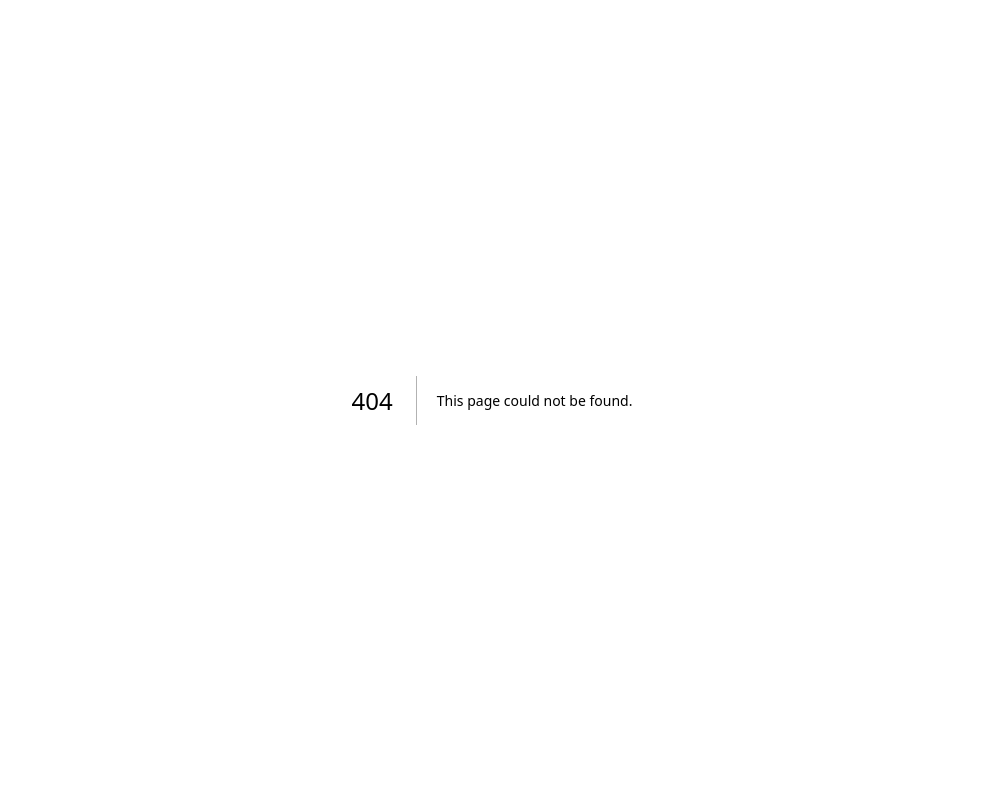
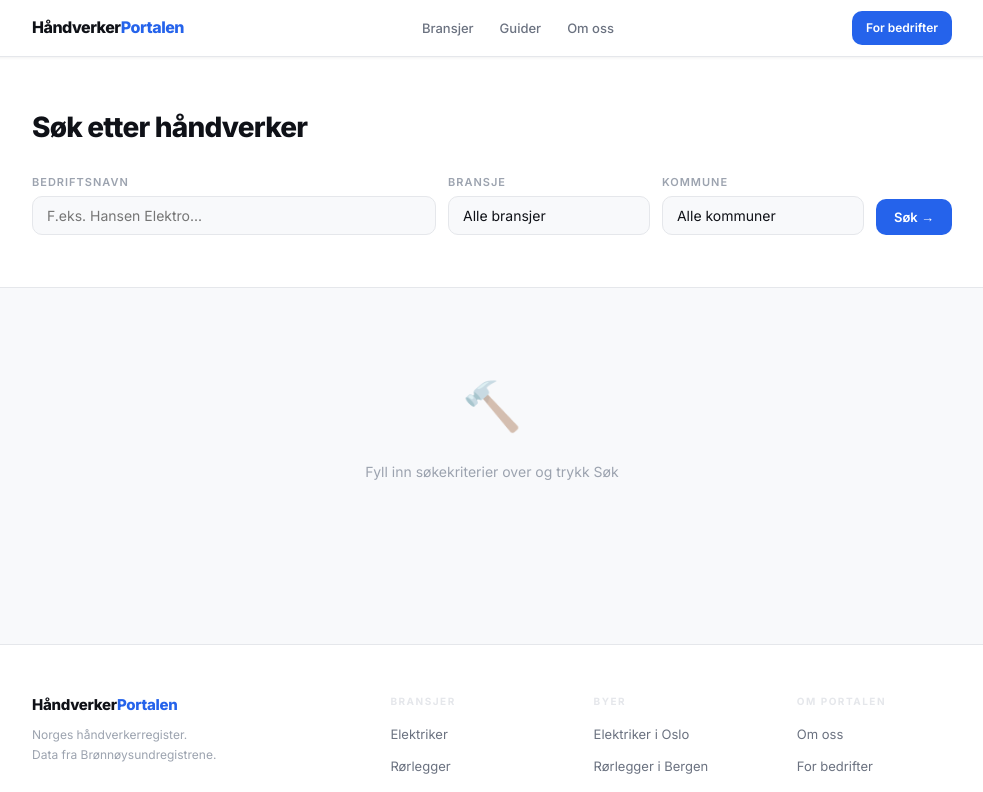
Before and after one commit to uppitmarketing/haandverkerportalen, a Next.js app: page /sok in a window 1280 px wide. Before the commit this address had no page. Shown: the top 792 px of the page, without its empty margins (148-1131 px from the left). Built offline with nearby package versions, Linux system fonts and the light colour scheme.

Commit message:
Add: søkeside

```diff
--- /dev/null
+++ b/pages/sok.jsx
@@ -0,0 +1,133 @@
+// pages/sok.jsx
+import { useState, useEffect } from 'react';
+import { useRouter } from 'next/router';
+import Layout from '../components/Layout';
+import BedriftKort from '../components/BedriftKort';
+import { NAERINGSKODER, KOMMUNER, sokBedrifter } from '../lib/db';
+import styles from '../styles/Sok.module.css';
+
+export default function SokSide() {
+  const router = useRouter();
+  const { navn, kode, kommune } = router.query;
+
+  const [resultater, setResultater] = useState([]);
+  const [laster, setLaster] = useState(false);
+  const [sokt, setSokt] = useState(false);
+
+  const [navnInput, setNavnInput] = useState('');
+  const [kodeInput, setKodeInput] = useState('');
+  const [kommuneInput, setKommuneInput] = useState('');
+
+  useEffect(() => {
+    if (!router.isReady) return;
+    if (navn) setNavnInput(navn);
+    if (kode) setKodeInput(kode);
+    if (kommune) setKommuneInput(kommune);
+    if (navn || kode || kommune) {
+      utforSok({ navn, kode, kommune });
+    }
+  }, [router.isReady, navn, kode, kommune]);
+
+  async function utforSok(params) {
+    setLaster(true);
+    setSokt(true);
+    const data = await sokBedrifter({
+      navn: params.navn || '',
+      naeringskode: params.kode || '',
+      kommunenummer: params.kommune || '',
+    });
+    setResultater(data);
+    setLaster(false);
+  }
+
+  function handleSubmit(e) {
+    e.preventDefault();
+    router.push({
+      pathname: '/sok',
+      query: {
+        ...(navnInput && { navn: navnInput }),
+        ...(kodeInput && { kode: kodeInput }),
+        ...(kommuneInput && { kommune: kommuneInput }),
+      }
+    });
+  }
+
+  return (
+    <Layout
+      title="Søk etter håndverkere"
+      description="Søk blant 45 000+ håndverkerbedrifter i Norge."
+    >
+      <section className={styles.hero}>
+        <div className="container">
+          <h1 className={styles.title}>Søk etter håndverker</h1>
+          <form onSubmit={handleSubmit} className={styles.searchForm}>
+            <div className={styles.fields}>
+              <div className={styles.field}>
+                <label>Bedriftsnavn</label>
+                <input
+                  type="text"
+                  placeholder="F.eks. Hansen Elektro..."
+                  value={navnInput}
+                  onChange={e => setNavnInput(e.target.value)}
+                />
+              </div>
+              <div className={styles.field}>
+                <label>Bransje</label>
+                <select value={kodeInput} onChange={e => setKodeInput(e.target.value)}>
+                  <option value="">Alle bransjer</option>
+                  {NAERINGSKODER.map(n => (
+                    <option key={n.kode} value={n.kode}>{n.icon} {n.visningsnavn}</option>
+                  ))}
+                </select>
+              </div>
+              <div className={styles.field}>
+                <label>Kommune</label>
+                <select value={kommuneInput} onChange={e => setKommuneInput(e.target.value)}>
+                  <option value="">Alle kommuner</option>
+                  {KOMMUNER.map(k => (
+                    <option key={k.nummer} value={k.nummer}>{k.navn}</option>
+                  ))}
+                </select>
+              </div>
+            </div>
+            <button type="submit" className="btn btn--primary">Søk →</button>
+          </form>
+        </div>
+      </section>
+
+      <div className="container">
+        {laster && (
+          <div className={styles.status}>Søker...</div>
+        )}
+
+        {!laster && sokt && resultater.length === 0 && (
+          <div className={styles.ingenTreff}>
+            <div className={styles.ingenIcon}>🔍</div>
+            <h2>Ingen treff</h2>
+            <p>Prøv et annet søk eller fjern noen filtre.</p>
+          </div>
+        )}
+
+        {!laster && resultater.length > 0 && (
+          <>
+            <div className={styles.treffHeader}>
+              <span className={styles.antall}>{resultater.length} treff</span>
+            </div>
+            <div className={styles.grid}>
+              {resultater.map(b => (
+                <BedriftKort key={b.organisasjonsnummer} bedrift={b} />
+              ))}
+            </div>
+          </>
+        )}
+
+        {!sokt && (
+          <div className={styles.start}>
+            <div className={styles.startIcon}>🔨</div>
+            <p>Fyll inn søkekriterier over og trykk Søk</p>
+          </div>
+        )}
+      </div>
+    </Layout>
+  );
+}
--- /dev/null
+++ b/styles/Sok.module.css
@@ -0,0 +1,129 @@
+/* styles/Sok.module.css */
+.hero {
+  background: var(--surface);
+  border-bottom: 1px solid var(--border);
+  padding: 48px 0 52px;
+}
+
+.title {
+  font-size: 28px;
+  font-weight: 800;
+  letter-spacing: -0.8px;
+  color: var(--ink);
+  margin-bottom: 24px;
+}
+
+.searchForm {
+  display: flex;
+  gap: 12px;
+  align-items: flex-end;
+  flex-wrap: wrap;
+}
+
+.fields {
+  display: grid;
+  grid-template-columns: 2fr 1fr 1fr;
+  gap: 12px;
+  flex: 1;
+}
+
+.field {
+  display: flex;
+  flex-direction: column;
+  gap: 5px;
+}
+
+.field label {
+  font-size: 11px;
+  font-weight: 600;
+  letter-spacing: 1px;
+  text-transform: uppercase;
+  color: var(--muted);
+}
+
+.field input,
+.field select {
+  background: var(--bg);
+  border: 1.5px solid var(--border);
+  color: var(--ink);
+  font-family: 'Inter', sans-serif;
+  font-size: 14px;
+  padding: 10px 14px;
+  border-radius: var(--radius);
+  outline: none;
+  appearance: none;
+  transition: border-color 0.15s;
+}
+
+.field input:focus,
+.field select:focus {
+  border-color: var(--accent);
+}
+
+.status {
+  padding: 48px 0;
+  text-align: center;
+  color: var(--muted);
+  font-size: 14px;
+}
+
+.treffHeader {
+  padding: 24px 0 16px;
+}
+
+.antall {
+  font-size: 13px;
+  font-weight: 600;
+  color: var(--muted);
+}
+
+.grid {
+  display: grid;
+  grid-template-columns: repeat(3, 1fr);
+  gap: 14px;
+  padding-bottom: 64px;
+}
+
+.ingenTreff {
+  text-align: center;
+  padding: 80px 0;
+  color: var(--muted);
+}
+
+.ingenIcon {
+  font-size: 48px;
+  margin-bottom: 16px;
+}
+
+.ingenTreff h2 {
+  font-size: 20px;
+  font-weight: 700;
+  color: var(--ink);
+  margin-bottom: 8px;
+}
+
+.ingenTreff p {
+  font-size: 14px;
+}
+
+.start {
+  text-align: center;
+  padding: 80px 0;
+  color: var(--muted);
+}
+
+.startIcon {
+  font-size: 48px;
+  margin-bottom: 16px;
+  opacity: 0.4;
+}
+
+.start p {
+  font-size: 14px;
+}
+
+@media (max-width: 768px) {
+  .fields { grid-template-columns: 1fr; }
+  .searchForm { flex-direction: column; }
+  .grid { grid-template-columns: 1fr; }
+}
```
